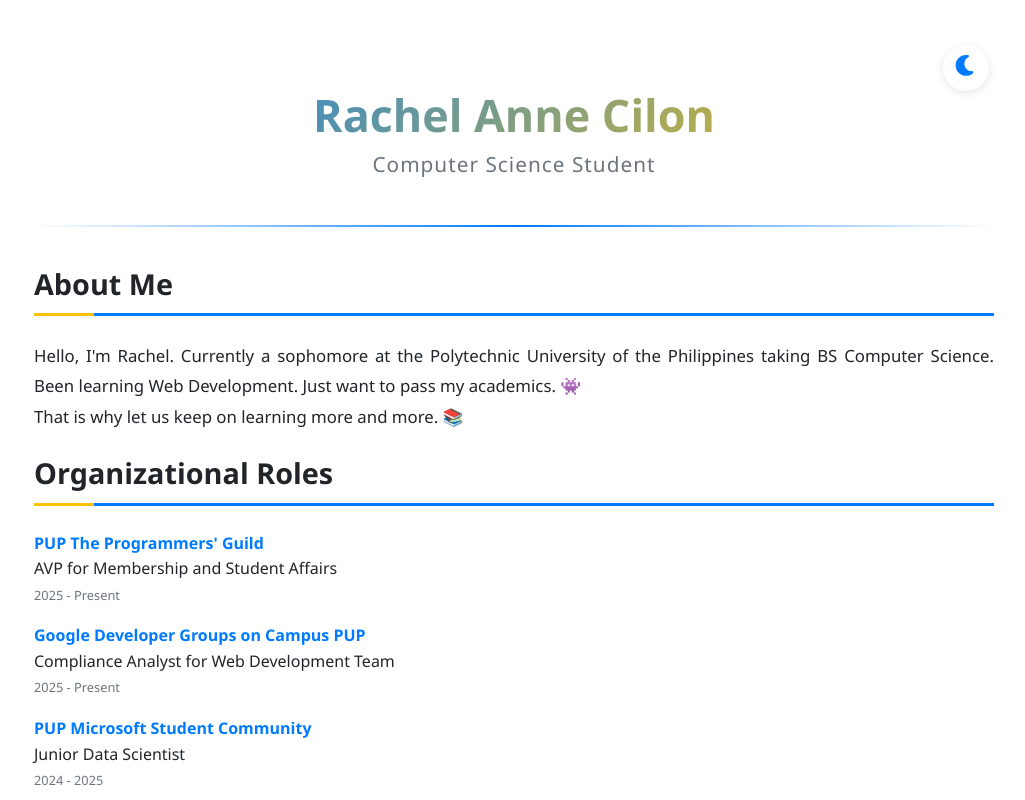
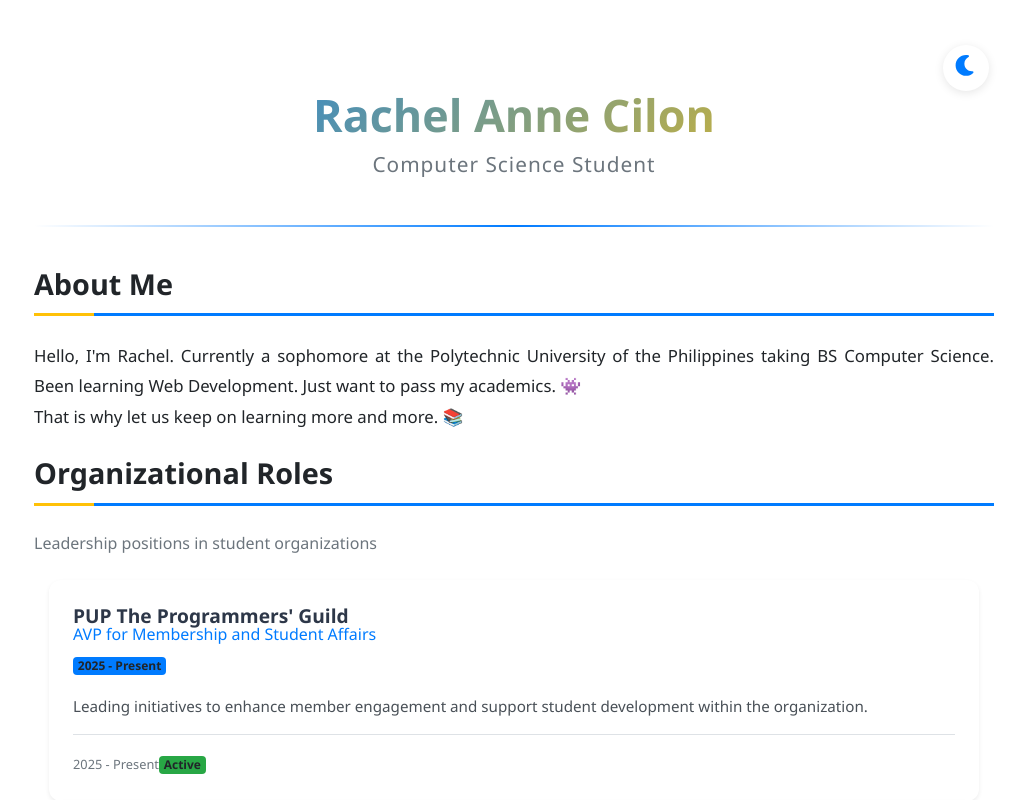
Before and after one commit to rachelannec/rachelannec-io, a React (Vite) app: page / in a window 1280 px wide. Shown: the top 800 px of the page, without its empty margins (126-1151 px from the left). Built offline with nearby package versions, Linux system fonts and the light colour scheme.

Commit message:
add desciption, add styling to orgs role

```diff
--- a/src/components/OrganizationRoles.tsx
+++ b/src/components/OrganizationRoles.tsx
@@ -1,46 +1,74 @@
 import React from "react";
 import type { OrgRole } from "../types";
+import '../styles/OrganizationRoles.css';
 
 const OrganizationalRoles = (): React.JSX.Element => {
   const organizationalRoles: OrgRole[] = [
     {
-        organization: "PUP The Programmers\' Guild",
-        role: 'AVP for Membership and Student Affairs',
-        date: '2025 - Present'
+      organization: "PUP The Programmers' Guild",
+      role: 'AVP for Membership and Student Affairs',
+      date: '2025 - Present',
+      description: 'Leading initiatives to enhance member engagement and support student development within the organization.'
     },
     {
       organization: 'Google Developer Groups on Campus PUP',
       role: 'Compliance Analyst for Web Development Team',
-      date: '2025 - Present'
+      date: '2025 - Present',
+      description: 'Ensuring adherence to web development standards and best practices, while supporting the team in creating compliant and efficient web applications.'
     },
     {
       organization: 'PUP Microsoft Student Community',
       role: 'Junior Data Scientist',
-      date: '2024 - 2025'
+      date: '2024 - 2025',
+      description: 'Practiced data analysis and machine learning techniques to derive insights from datasets, contributing to projects that enhance the community\'s understanding of data-driven decision making.'
     },
     {
       organization: 'Google Developer Groups on Campus PUP',
       role: 'Web Development Cadet',
-      date: '2024 - 2025'
-    },
-    {
-      organization: 'Google Developer Groups on Campus PUP',
-      role: 'Community Partnerships Associate',
-      date: '2024 - 2025'
+      date: '2024 - 2025',
+      description: 'Gained hands-on experience in web development, contributing to the creation and maintenance of web applications while learning industry best practices and technologies.'
     },
   ];
 
   return (
     <section className="my-4">
-      <h2>Organizational Roles</h2>
-      <div className="list-unstyled">
+      <div className="mb-4">
+        <h2>Organizational Roles</h2>
+        <p className="text-muted">Leadership positions in student organizations</p>
+      </div>
+
+      <div>
         {organizationalRoles.map((item, index) => (
-          <div key={index} className="mb-3">
-            <strong>{item.organization}</strong>
-            <br />
-            <span>{item.role}</span>
-            <br />
-            <small className="text-muted">{item.date}</small>
+          <div key={index} className="col">
+            <div className="card h-100 border-0 shadow-sm">
+              <div className="card-body">
+                <div className="mb-3">
+                  <div>
+                    <h5 className="card-title mb-1">{item.organization}</h5>
+                    <h6 className="card-subtitle text-primary mb-2">{item.role}</h6>
+                  </div>
+                  <span className="badge bg-primary">{item.date}</span>
+                </div>
+
+                <div className="card-text">
+                  <p className="mb-0">{item.description}</p>
+                </div>
+
+                <div className="mt-3 pt-3 border-top">
+                  <div className="d-flex align-items-center">
+                    <i className="fas fa-calendar-alt text-muted me-2"></i>
+                    <small className="text-muted">{item.date}</small>
+                    <span className="ms-auto right">
+                      {item.date.includes('Present') ? (
+                        <span className="badge bg-success">Active</span>
+                      ) : (
+                        <span className="badge bg-secondary">Completed</span>
+                      )}
+                    </span>
+                  </div>
+                </div>
+              </div>
+            </div>
           </div>
         ))}
       </div>
--- /dev/null
+++ b/src/styles/OrganizationRoles.css
@@ -0,0 +1,62 @@
+.card {
+    background-color: var(--card-bg);
+    border: 1px solid var(--border-color);
+    border-radius: 12px;
+    overflow: hidden;
+    transition: all 0.3s cubic-bezier(0.4, 0, 0.2, 1);
+    display: flex;
+    flex-direction: column;
+    height: 100%;
+    box-shadow: 0 4px 12px var(--shadow-color);
+    position: relative;
+}
+
+.card:hover {
+    /* transform: translateY(-8px); */
+  box-shadow: 0 15px 35px var(--shadow-color);
+  border-color: var(--primary-color);
+}
+
+.card-body {
+    padding: 1.5rem;
+}
+
+.card-title {
+    color: #2d3748;
+    font-weight: 600;
+    font-size: 1.2rem;
+}
+
+.card-subtitle {
+    font-weight: 500;
+    font-size: 1rem;
+}
+
+.card-text p {
+    color: #495057;
+    line-height: 1.6;
+    font-size: 0.95rem;
+}
+
+badge{
+    z-index: 10;
+}
+
+/* Dark Mode */
+.dark-mode .card {
+    background-color: var(--card-color);
+    border: 1px solid #444;
+}
+
+.dark-mode .card:hover {
+    box-shadow: 0 15px 35px rgba(255, 255, 255, 0.05) !important;
+    border-color: #00d4ff;
+}
+
+.dark-mode .card-title {
+    color: #f8f9fa;
+}
+
+.dark-mode .card-text p {
+    color: #e9ecef;
+}
--- a/src/types/index.ts
+++ b/src/types/index.ts
@@ -21,4 +21,5 @@ export interface OrgRole {
     organization: string;
     role: string;
     date: string;
+    description: string;
 }
```
